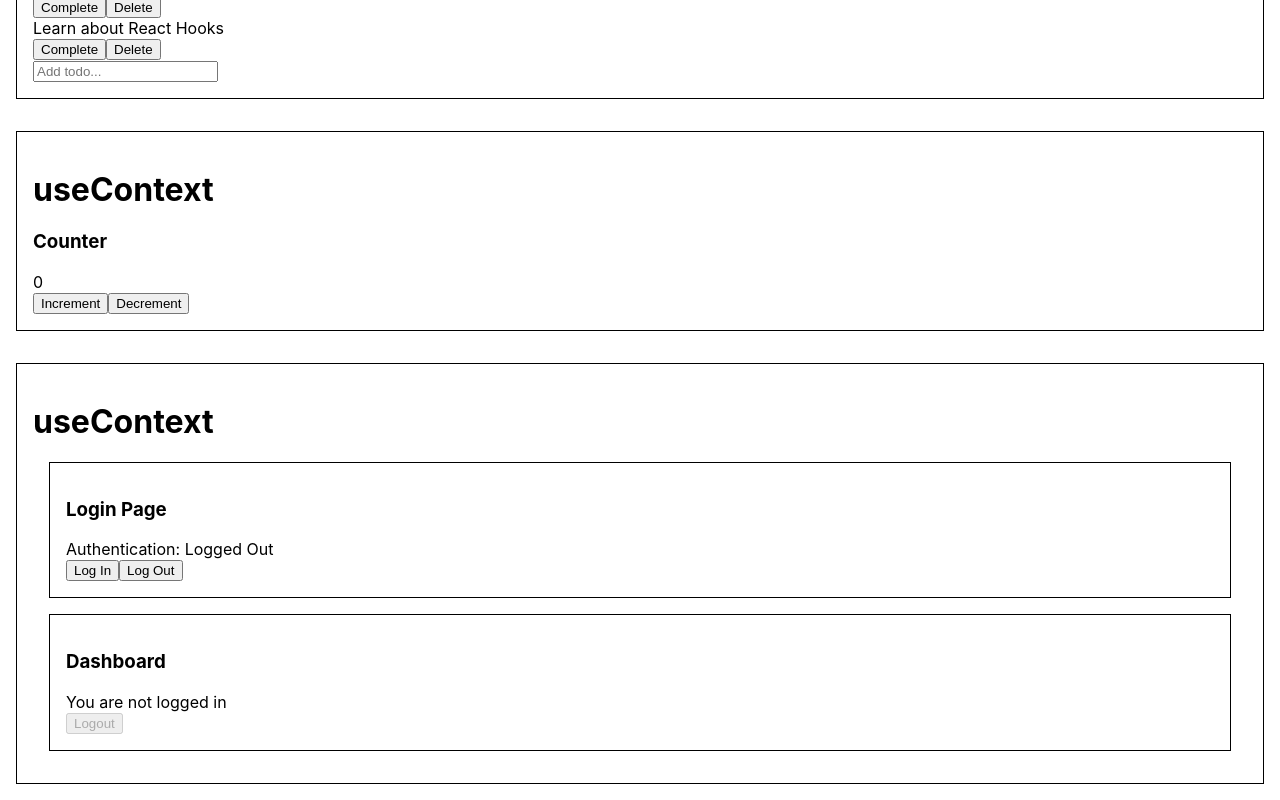
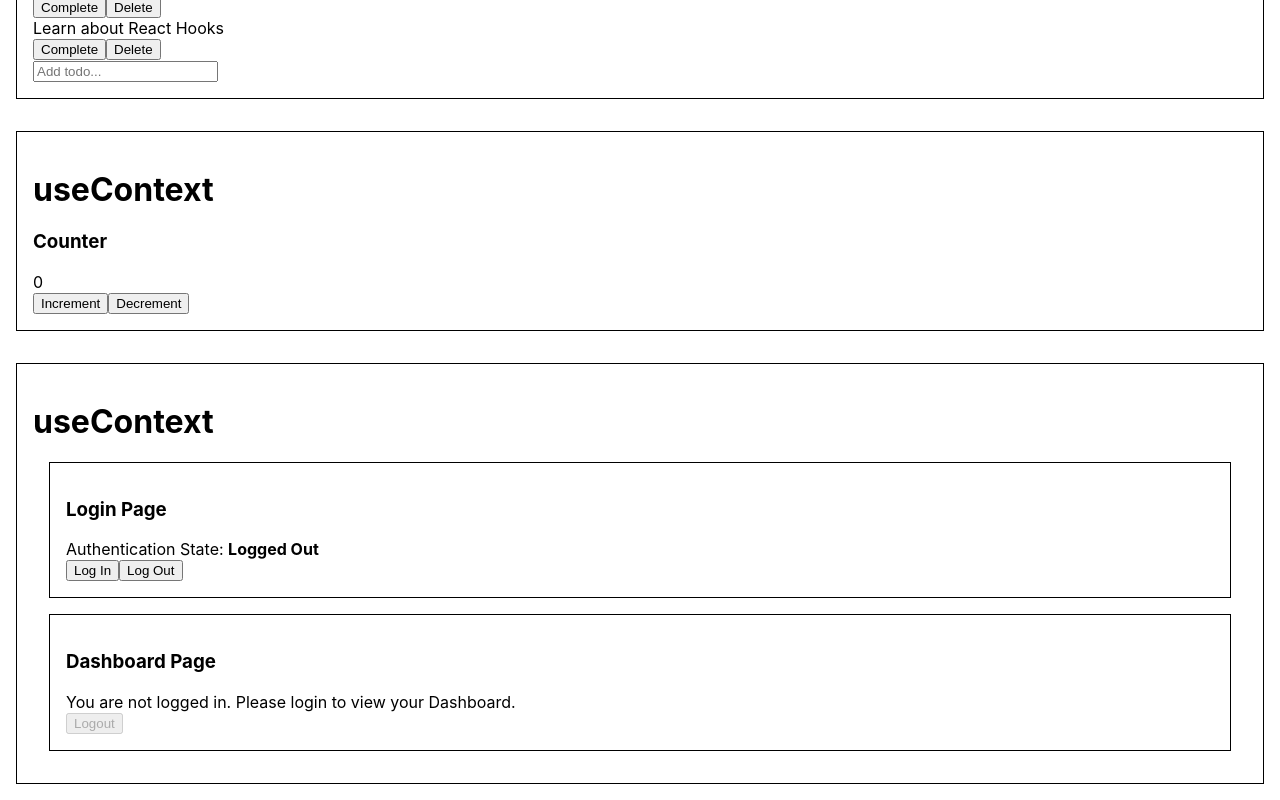
Before and after one commit to vpvnguyen/react-hooks-reference, a React (Create React App) app: page / in a window 1280 px wide. Shown: the part 542-1342 px from the top of the page. Built offline with nearby package versions, Linux system fonts and the light colour scheme.

Commit message:
fixed Dashboard logging out on re-render

```diff
--- a/src/App.js
+++ b/src/App.js
@@ -1,6 +1,5 @@
 import React from "react";
 import "./App.css";
-
 import LifeCycleMethods from "./components/classLifeCycleMethods/LifeCycleMethods";
 import TodoList from "./components/useState/TodoList.jsx";
 import {
@@ -13,7 +12,10 @@ import {
   LoginState,
   LoginButtons,
 } from "./components/useContext/VNguyen/Login";
-import Dashboard from "./components/useContext/VNguyen/Dashboard";
+import {
+  DashboardAuthenticationState,
+  DashboardAuthenticationButtons,
+} from "./components/useContext/VNguyen/Dashboard";
 
 const style = {
   root: {
@@ -61,8 +63,9 @@ function App() {
           </div>
 
           <div style={style.container}>
-            <h3>Dashboard</h3>
-            <Dashboard />
+            <h3>Dashboard Page</h3>
+            <DashboardAuthenticationState />
+            <DashboardAuthenticationButtons />
           </div>
         </AuthenticationProvider>
       </div>
--- a/src/components/UseContext/VNguyen/Dashboard.js
+++ b/src/components/UseContext/VNguyen/Dashboard.js
@@ -1,34 +1,21 @@
-import React, { useContext } from "react";
+import React from "react";
 import {
-  AuthenticationStateContext,
   useAuthenticationDispatch,
   useAuthenticationState,
 } from "./context/AuthenticationContext";
 
-const DashboardAuthenticationState = () => {
-  //   const authentication = useContext(AuthenticationStateContext);
+export const DashboardAuthenticationButtons = () => {
   const authentication = useAuthenticationState();
+  const dispatch = useAuthenticationDispatch();
+
+  const logout = () => {
+    dispatch({ type: "logout" });
+  };
 
   return (
     <>
       {authentication ? (
-        <div>Dashboard State</div>
-      ) : (
-        <div>You are not logged in</div>
-      )}
-    </>
-  );
-};
-
-const DashboardAuthenticationButtons = () => {
-  //   const authentication = useContext(AuthenticationStateContext);
-  const authentication = useAuthenticationState();
-
-  const dispatch = useAuthenticationDispatch();
-  return (
-    <>
-      {authentication ? (
-        <button onClick={dispatch({ type: "logout" })}>Logout</button>
+        <button onClick={() => logout()}>Logout</button>
       ) : (
         <button disabled={true}>Logout</button>
       )}
@@ -36,13 +23,16 @@ const DashboardAuthenticationButtons = () => {
   );
 };
 
-const Dashboard = () => {
+export const DashboardAuthenticationState = () => {
+  const authentication = useAuthenticationState();
+
   return (
     <>
-      <DashboardAuthenticationState />
-      <DashboardAuthenticationButtons />
+      {authentication ? (
+        <div>Welcome to your Dashboard :)</div>
+      ) : (
+        <div>You are not logged in. Please login to view your Dashboard.</div>
+      )}
     </>
   );
 };
-
-export default Dashboard;
--- a/src/components/UseContext/VNguyen/Login.js
+++ b/src/components/UseContext/VNguyen/Login.js
@@ -1,25 +1,34 @@
-import React, { useContext } from "react";
+import React from "react";
 import {
-  AuthenticationStateContext,
   useAuthenticationDispatch,
   useAuthenticationState,
 } from "./context/AuthenticationContext";
 
 export const LoginButtons = () => {
   const dispatch = useAuthenticationDispatch();
+
+  const login = () => {
+    dispatch({ type: "login" });
+  };
+
+  const logout = () => {
+    dispatch({ type: "logout" });
+  };
+
   return (
     <>
-      <button onClick={() => dispatch({ type: "login" })}>Log In</button>
-      <button onClick={() => dispatch({ type: "logout" })}>Log Out</button>
+      <button onClick={() => login()}>Log In</button>
+      <button onClick={() => logout()}>Log Out</button>
     </>
   );
 };
 
 export const LoginState = () => {
   const authentication = useAuthenticationState();
+
   return (
-    <>
-      <div>Authentication: {authentication ? "Logged In" : "Logged Out"}</div>
-    </>
+    <div>
+      Authentication State: <b>{authentication ? "Logged In" : "Logged Out"}</b>
+    </div>
   );
 };
```
